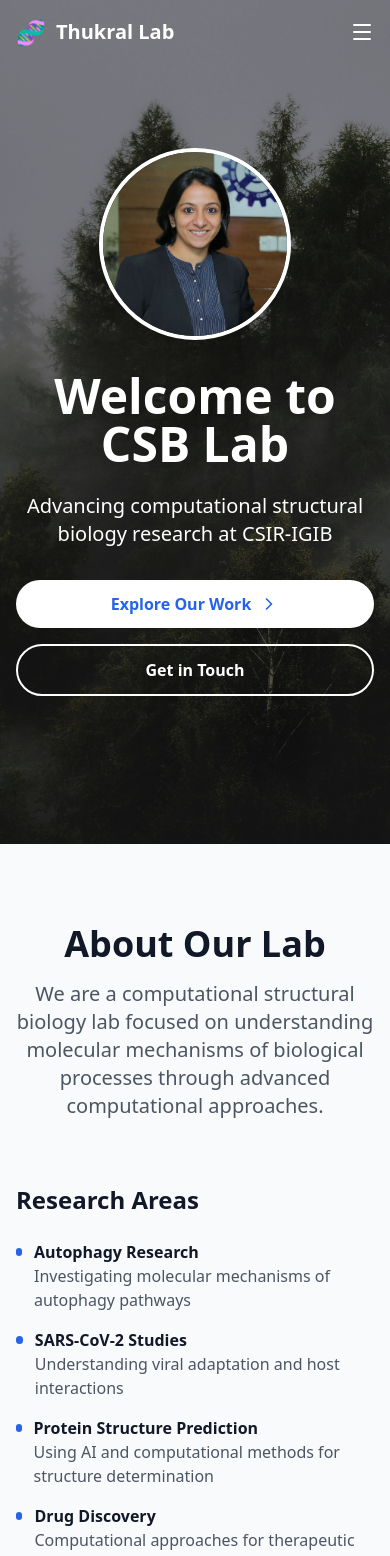
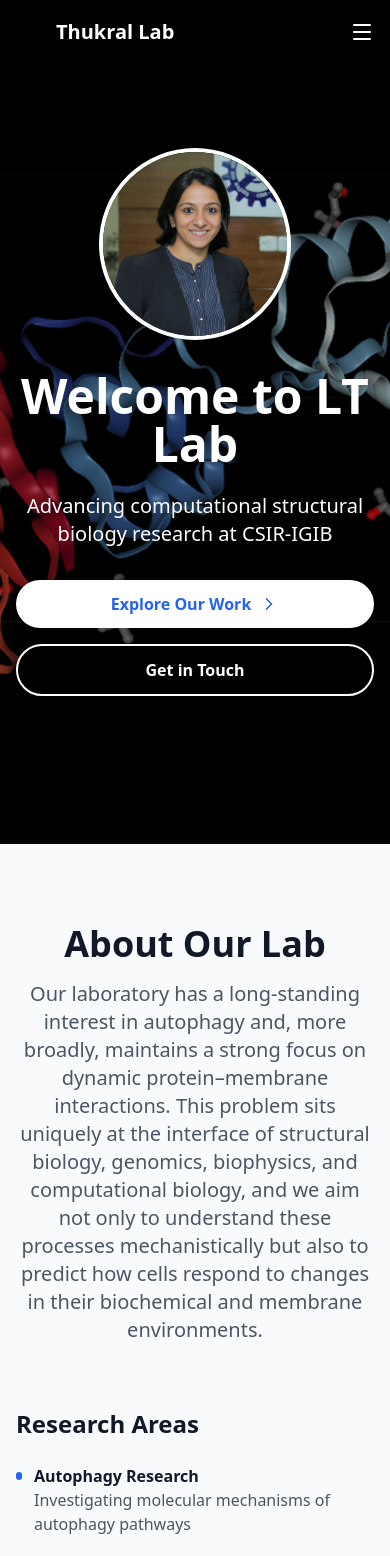
Before and after one commit to hiteshnagar2611/CSB_Lab_Website-, a React (Vite) app in the folder lab-website/: page / in a window 390 px wide. Shown: the top 1556 px of the page. Built offline with nearby package versions, Linux system fonts and the light colour scheme.

Commit message:
Update home/team images and components state

```diff
--- a/lab-website/src/components/Home.jsx
+++ b/lab-website/src/components/Home.jsx
@@ -60,7 +60,7 @@ const Home = () => {
             <section className="relative h-screen flex items-center justify-center">
                 <div
                     className="absolute inset-0 bg-cover bg-center"
-                    style={{ backgroundImage: "url('/images/backgrounds/hero-bg.jpg')" }}
+                    style={{ backgroundImage: "url('/images/backgrounds/home_page_background.jpg')" }}
                 ></div>
                 <div className="absolute inset-0 bg-black opacity-40"></div>
                 <div className="relative z-10 text-center text-white px-4 max-w-4xl mx-auto">
@@ -70,7 +70,7 @@ const Home = () => {
                         className="w-48 h-48 rounded-full mx-auto mb-8 border-4 border-white shadow-lg object-cover"
                     />
                     <h1 className="text-5xl md:text-7xl font-bold mb-6">
-                        Welcome to CSB Lab
+                        Welcome to LT Lab
                     </h1>
                     <p className="text-xl md:text-2xl mb-8">
                         Advancing computational structural biology research at CSIR-IGIB
@@ -98,8 +98,7 @@ const Home = () => {
                     <div className="text-center mb-16">
                         <h2 className="text-4xl font-bold text-gray-900 mb-4">About Our Lab</h2>
                         <p className="text-xl text-gray-600 max-w-3xl mx-auto">
-                            We are a computational structural biology lab focused on understanding molecular mechanisms
-                            of biological processes through advanced computational approaches.
+                            Our laboratory has a long-standing interest in autophagy and, more broadly, maintains a strong focus on dynamic protein–membrane interactions. This problem sits uniquely at the interface of structural biology, genomics, biophysics, and computational biology, and we aim not only to understand these processes mechanistically but also to predict how cells respond to changes in their biochemical and membrane environments.
                         </p>
                     </div>
 
--- a/lab-website/src/components/MemberBio.jsx
+++ b/lab-website/src/components/MemberBio.jsx
@@ -11,16 +11,11 @@ const MemberBio = () => {
             name: 'Dr. Lipi Thukral',
             role: 'Principal Investigator',
             image: '/images/team/LipiT.jpg',
-            bio: `Dr. Lipi Thukral is the Principal Investigator of the Computational Structural Biology Lab. She leads research focused on understanding protein structure-function relationships using computational approaches.
+            bio: `Dr. Lipi Thukral obtained her Ph.D. from the University of Heidelberg, Germany (2007–2011), where she worked with Prof. Jeremy C. Smith on molecular dynamics simulations of protein folding. She then joined the group of Prof. Syma Khalid at the University of Southampton, UK, as a postdoctoral researcher. In 2013, she was awarded the prestigious DST-INSPIRE Faculty Fellowship and joined CSIR–Institute of Genomics and Integrative Biology (IGIB), India, as a computational biologist. She established her independent research group in 2016 and currently leads a computational structural biology group as a Senior Principal Scientist.
+In 2019, Dr. Thukral received the CSIR Young Scientist Award in Biological Sciences in recognition of her contributions to the field of autophagy. She is also a recipient of the India Alliance Intermediate Fellowship supported by DBT and the Wellcome Trust. She is a member of several national expert committees in computational biology and serves on the editorial boards of eLife and the Biophysical Journal, in addition to reviewing for leading international journals.
+Dr. Thukral’s research focuses on understanding how biomolecular interactions at the structural level, particularly how protein–membrane interactions in autophagy drive autophagosome formation. Her work integrates large-scale molecular simulations with experimental collaborations to interpret complex biological data and guide hypothesis-driven experiments. Her lab has published extensively in the areas of protein–lipid dynamics, autophagy, and structural genomics of infectious diseases.
 
-Her research interests include:
-• Protein structure prediction and modeling
-• Molecular dynamics simulations
-• Drug discovery and design
-• Computational biophysics
-• Machine learning applications in structural biology
-
-Dr. Thukral has published over 50 papers in top-tier journals and has received numerous awards for her contributions to the field.`,
+`,
             education: [
                 'Ph.D. in Computational Biology',
                 'M.S. in Bioinformatics, Stanford University',
--- a/lab-website/src/components/Navbar.jsx
+++ b/lab-website/src/components/Navbar.jsx
@@ -38,7 +38,7 @@ const Navbar = () => {
             <div className="max-w-7xl mx-auto px-4 sm:px-6 lg:px-8">
                 <div className="flex justify-between items-center h-16">
                     <Link to="/" className="flex items-center space-x-2">
-                        <div className={`w-8 h-8 ${scrolled ? 'text-blue-600' : 'text-white'} font-bold text-2xl`}>🧬</div>
+                        <div className={`w-8 h-8 ${scrolled ? 'text-blue-600' : 'text-white'} font-bold text-2xl`}></div>
                         <span className={`text-xl font-bold ${scrolled ? 'text-gray-900' : 'text-white'}`}>
                             Thukral Lab
                         </span>
--- a/lab-website/src/components/Team.jsx
+++ b/lab-website/src/components/Team.jsx
@@ -176,21 +176,7 @@ const Team = () => {
                 </div>
             </section>
 
-            {/* Interested in Joining Section */}
-            <section className="py-12 bg-gray-50">
-                <div className="max-w-7xl mx-auto px-4 sm:px-6 lg:px-8">
-                    <h2 className="text-3xl font-bold text-center mb-6">Interested in Joining the Lab?</h2>
-                    <p className="text-lg text-gray-700 text-center max-w-4xl mx-auto mb-6">
-                        The CSB is an interdisciplinary research group. We encourage students and postdocs with experimental or computational backgrounds to inquire about our lab. Contact{' '}
-                        <a href="mailto:lipi.thukral@igib.in" className="text-blue-600 hover:underline">Lipi Thukral</a>{' '}
-                        with your CV and research interests if you are interested.
-                    </p>
-                    <p className="text-lg text-gray-700 text-center max-w-4xl mx-auto">
-                        We welcome trainees of any race, nationality, biological sex, gender identity, sexual orientation, religion, parental status, physical ability, and age. For how we practice this in the lab, see{' '}
-                        <a href="/lab-policies" className="text-blue-600 hover:underline">lab policies</a>.
-                    </p>
-                </div>
-            </section>
+
 
             {/* Image Carousel */}
             <section className="py-12 bg-white">
```
Also changed, not shown: lab-website/public/images/backgrounds/home_page_background.jpg (added).
